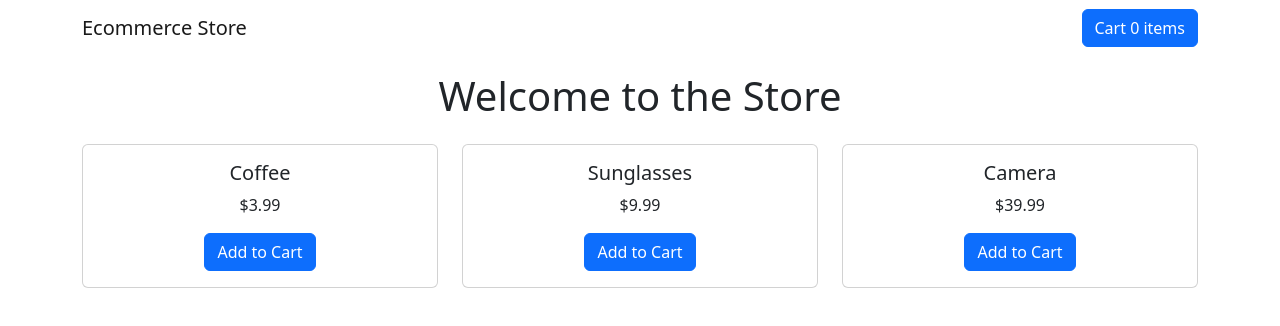
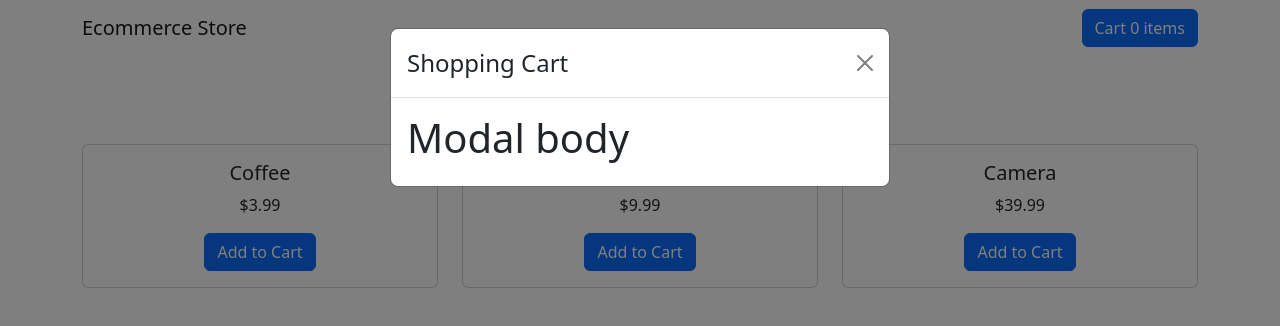
Before and after one commit to tichif/react-shopping-cart, a React (Create React App) app: page / in a window 1280 px wide. Both pictures are taken after a click on the button "Cart 0 items". Shown: the top 326 px of the page. Built offline with nearby package versions, Linux system fonts and the light colour scheme; the HTML template or start-up script is replaced by a standard one.

Commit message:
begin with the modal

```diff
--- a/src/components/Navbar.jsx
+++ b/src/components/Navbar.jsx
@@ -1,14 +1,30 @@
+import { useState } from 'react';
 import { Container, Button, Navbar, Modal } from 'react-bootstrap';
 
 const NavbarComponent = () => {
+  const [show, setShow] = useState(false);
+
+  const handleClose = () => setShow(false);
+  const handleShow = () => setShow(true);
+
   return (
+    <>
       <Navbar expand='sm'>
         <Navbar.Brand href='/'>Ecommerce Store</Navbar.Brand>
         <Navbar.Toggle />
         <Navbar.Collapse className='justify-content-end'>
-        <Button>Cart 0 items</Button>
+          <Button onClick={handleShow}>Cart 0 items</Button>
         </Navbar.Collapse>
       </Navbar>
+      <Modal show={show} onHide={handleClose}>
+        <Modal.Header closeButton>
+          <Modal.Title>Shopping Cart</Modal.Title>
+        </Modal.Header>
+        <Modal.Body>
+          <h1>Modal body</h1>
+        </Modal.Body>
+      </Modal>
+    </>
   );
 };
 
```
Lines whose indentation alone changed are shown as unchanged.
